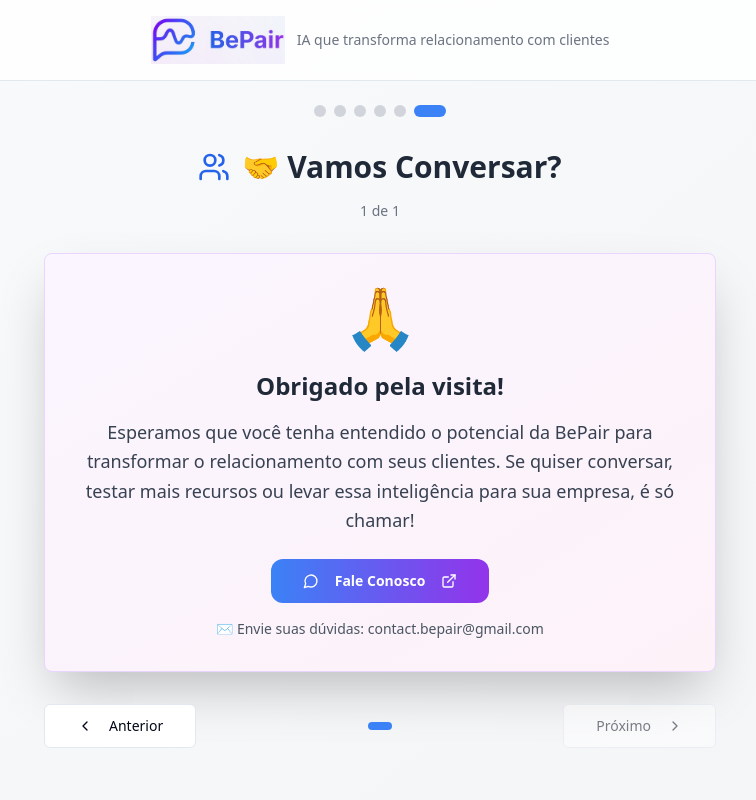
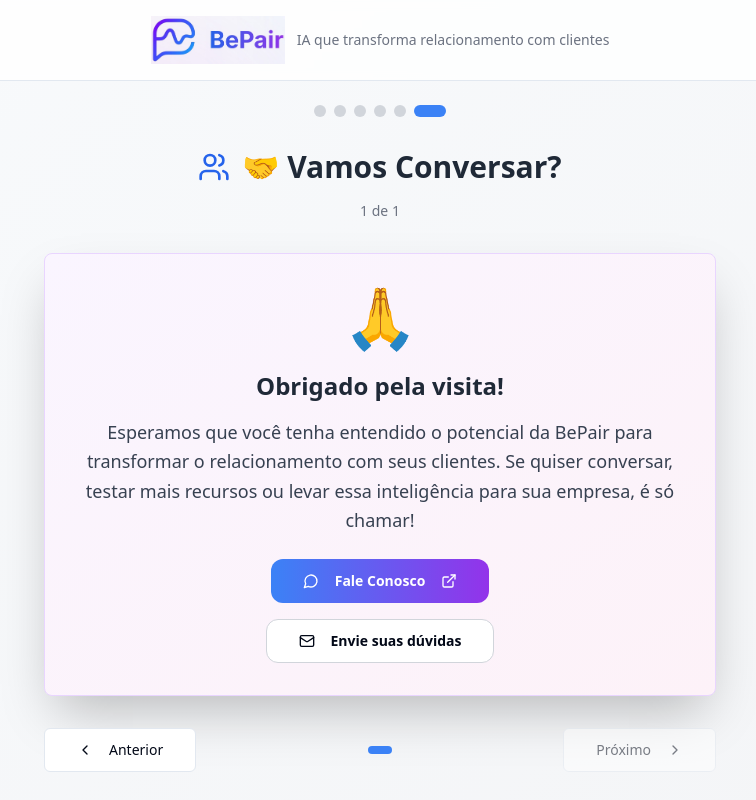
Before and after one commit to RicardoKerr/bepair-symbiotic-flow, a React (Vite) app: page / in a window 1280 px wide. Both pictures are taken after a click on the button 700 px from the left and 111 px from the top of the page. Shown: the top 800 px of the page, without its empty margins (260-1016 px from the left). Built offline with nearby package versions, Linux system fonts and the light colour scheme.

Commit message:
Add email button
Add an email button to the "Vamos Conversar?" card.

```diff
--- a/src/pages/Index.tsx
+++ b/src/pages/Index.tsx
@@ -1,4 +1,3 @@
-
 import { useState } from "react";
 import { ChevronLeft, ChevronRight, ExternalLink, MessageCircle, Target, Brain, TrendingUp, Users, Zap, BarChart3, Mail } from "lucide-react";
 import { Button } from "@/components/ui/button";
@@ -326,8 +325,21 @@ const Index = () => {
                     </Button>
 
                     {currentCardData.hasEmail && (
-                      <div className="text-sm text-gray-600 mt-4">
-                        ✉️ Envie suas dúvidas: contact.bepair@gmail.com
+                      <div className="mt-4">
+                        <Button
+                          asChild
+                          size="lg"
+                          variant="outline"
+                          className="border-gray-300 hover:bg-gray-50 px-8 py-3 rounded-xl font-semibold transition-all duration-300 hover:scale-105"
+                        >
+                          <a
+                            href="mailto:contact.bepair@gmail.com"
+                            className="inline-flex items-center space-x-2"
+                          >
+                            <Mail className="w-5 h-5" />
+                            <span>Envie suas dúvidas</span>
+                          </a>
+                        </Button>
                       </div>
                     )}
                   </div>
```
